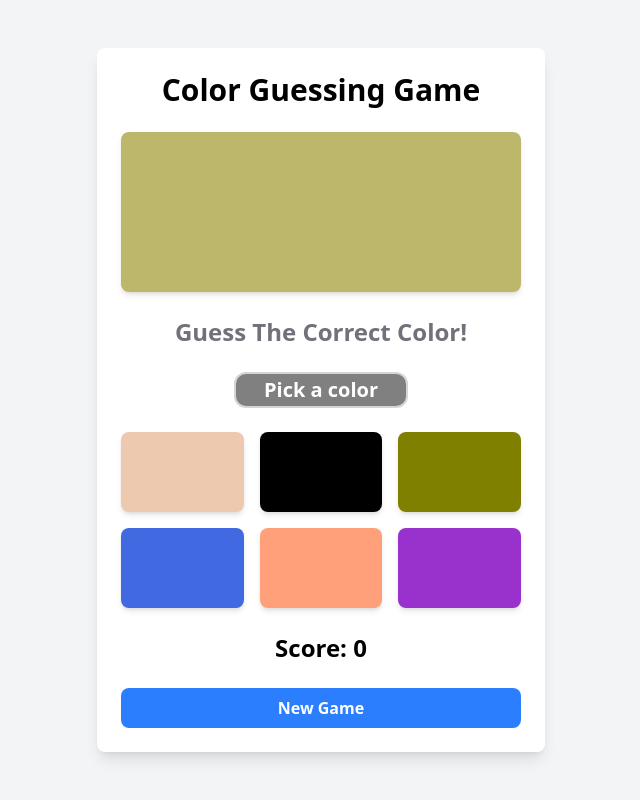
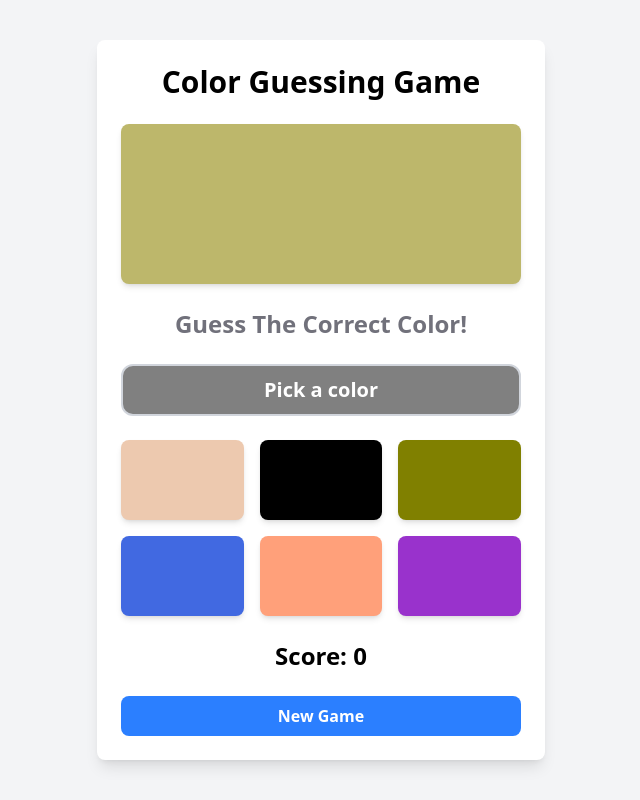
Before and after one commit to Muibeabuchi/color-guessing-game, a React (Vite) app: page / in a window 1280 px wide. Shown: the whole page, without its empty margins (319-959 px from the left). Built offline with nearby package versions, Linux system fonts and the light colour scheme.

Commit message:
increase timeout for resetting status

```diff
--- a/src/components/color-options.tsx
+++ b/src/components/color-options.tsx
@@ -9,7 +9,7 @@ const ColorOptions = () => {
     dispatch({ type: "selectColor", payload });
     setTimeout(() => {
       dispatch({ type: "resetStatus" });
-    }, 600);
+    }, 1000);
   };
   return (
     <div className="grid grid-cols-3 gap-4 mb-6">
--- a/src/components/game-status.tsx
+++ b/src/components/game-status.tsx
@@ -7,7 +7,7 @@ const GameStatus = () => {
       data-testid="gameStatus"
       // TODO: Dynamically update color of the status message
       // border should be gray and background should be a destructive color if the status is wrong and a success color if the status is correct with a whitish text color
-      className="text-xl border-2 border-gray-300 w-fit mx-auto px-7 py-4 flex items-center justify-center rounded-xl text-white font-semibold text-center mb-6 h-8"
+      className="text-xl border-2 border-gray-300  mx-auto px-7 py-6 flex items-center justify-center rounded-xl text-white font-semibold text-center mb-6 h-8"
       style={{
         backgroundColor:
           state.status === "correct"
```
